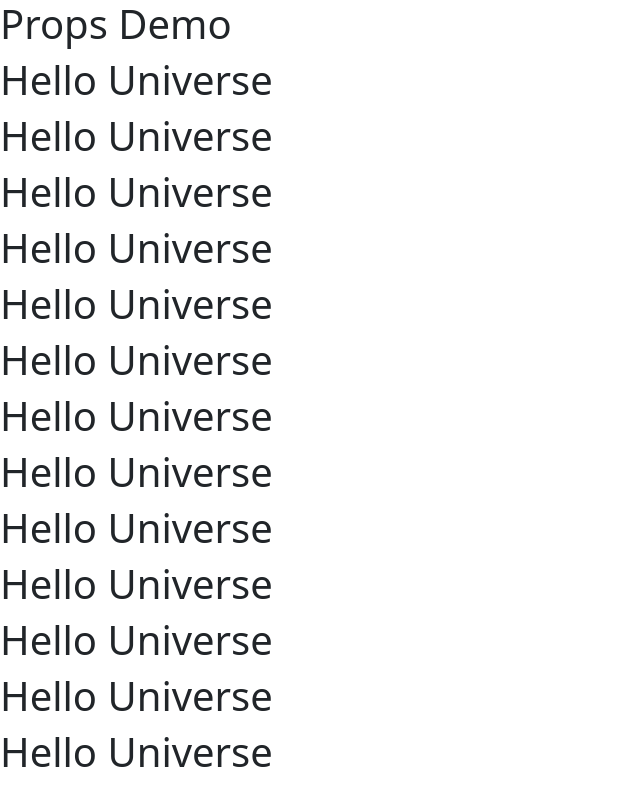
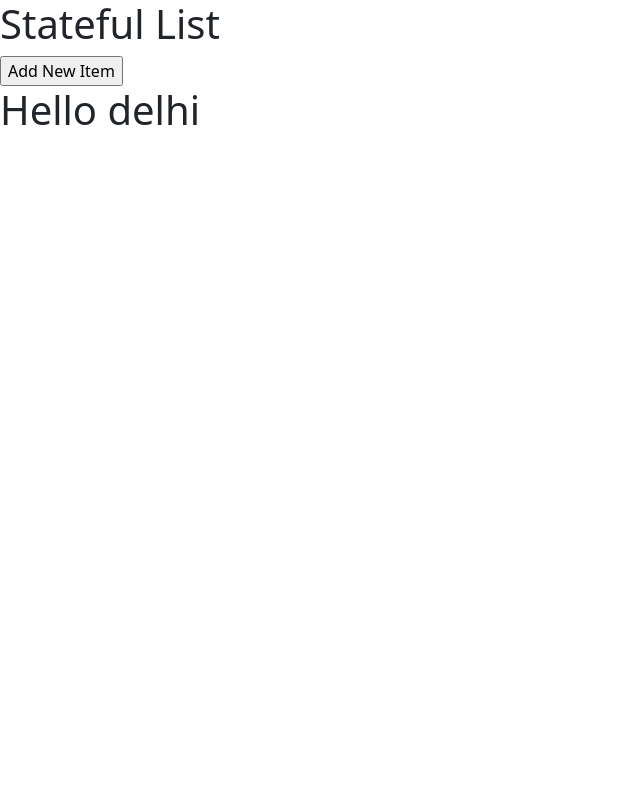
Before and after one commit to rohitsaste45/Bank_Front, a React (Create React App) app: page / in a window 1280 px wide. Shown: the top 791 px of the page, without its empty margins (0-640 px from the left). Built offline with nearby package versions, Linux system fonts and the light colour scheme.

Commit message:
stateful list.

```diff
--- a/src/App.js
+++ b/src/App.js
@@ -1,36 +1,39 @@
+import { useState } from "react";
+
 function App() {
   return (
     <>
-      <h1>Props Demo</h1>
+      <h1>Stateful List</h1>
       <ListDemo />
     </>
   );
 }
 
 function ListDemo() {
-  let data = "Hello Universe";
-  let list = ["", "", "", "", ""];
+  // let list = ["delhi"]
+  // C1: Stateful Variable
+  let [list, setList] = useState(["delhi"]);
 
-  let list1 = [];
-  for (let i = 0; i < 100; i++) {
-    list1.push("");
-  }
+  // C2: Acton Member Funcn
+  let addItemAction = () => {
+    // why didn u use push method, push method update the same object
+    // setter method requires immutable object.
+    // We have to pass new list.
+    let newList = [...list, "mumbai"];
+    console.log(newList);
+
+    // DOM :: TRIGGER DOM
+    setList(newList);
+  };
 
   return (
     <>
-      <h1>{data}</h1>
+      {/** C3: Event Binding */}
+      <input type="button" value="Add New Item" onClick={addItemAction} />
 
-      {list1.map((item) => (
-        <div>
-          <h1>Hello Universe</h1>
-        </div>
-      ))}
-
-      <hr />
+      {/** C4: List */}
       {list.map((item) => (
-        <div>
-          <h1>Hello World</h1>
-        </div>
+        <h1>Hello {item}</h1>
       ))}
     </>
   );
```
